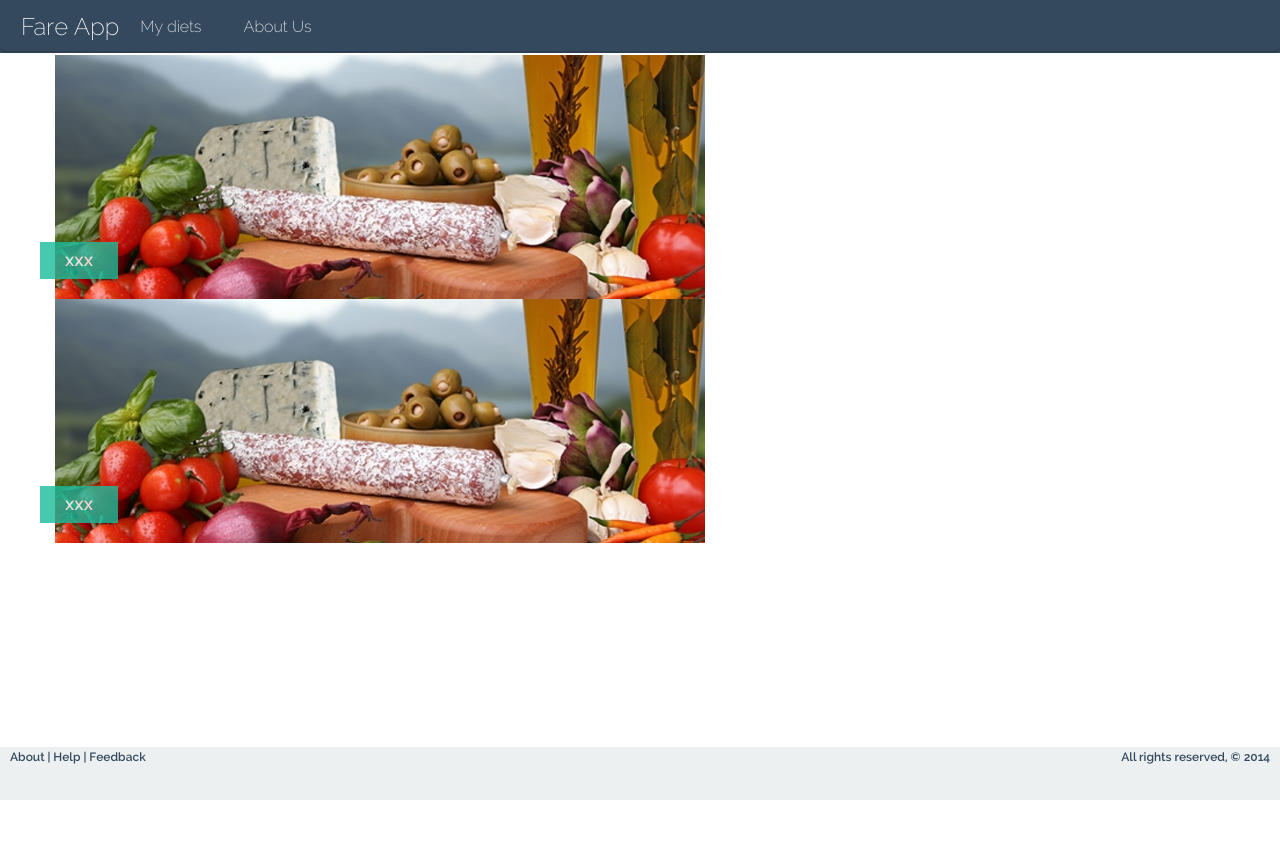
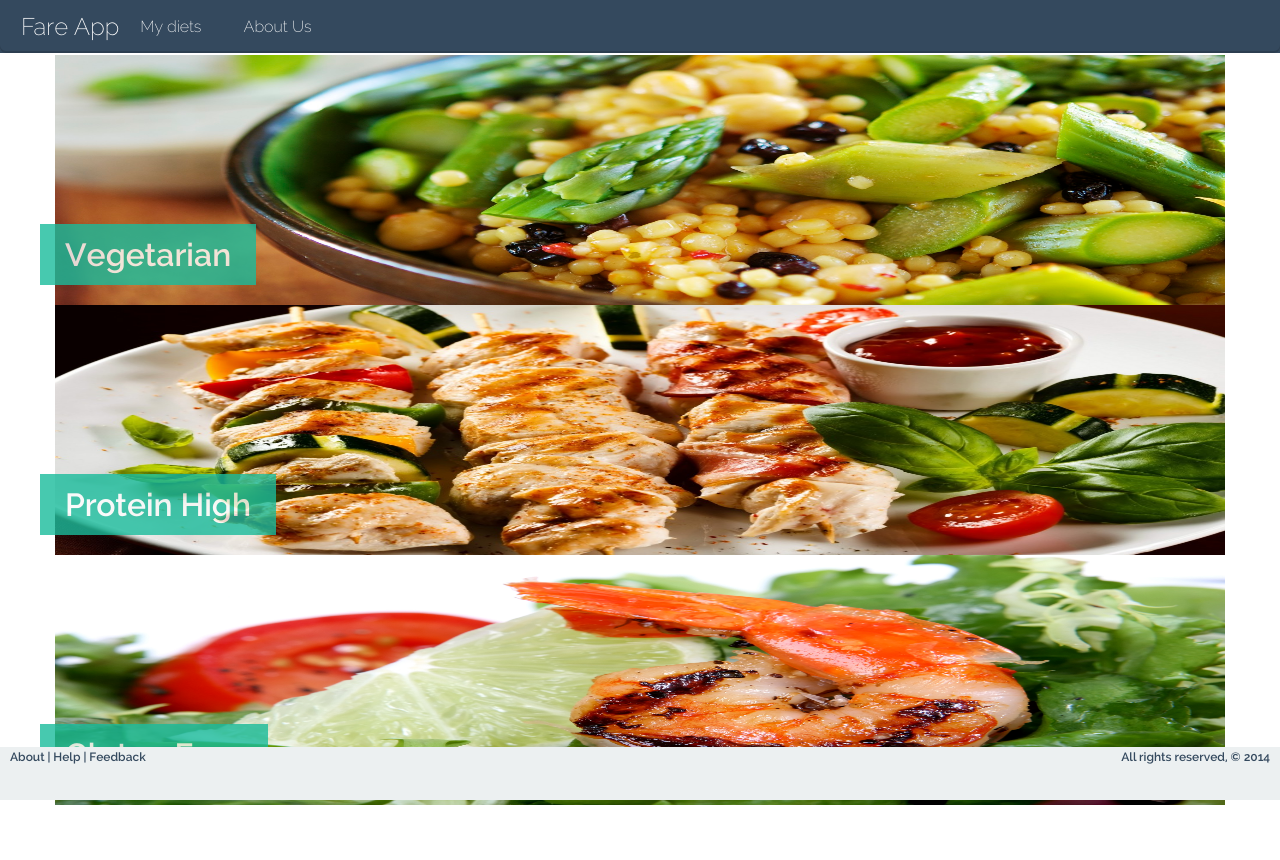
Before and after one commit to FadyKalo-zz/fare, a Django app: page /dietapp/ in a window 1280 px wide. Before the commit the page ends 800 px from the top, so only its background shows below. Run offline with Django 3.2, Linux system fonts and the light colour scheme; parts of the project's set-up code (start-up, migrations or seed data) failed here and were passed over; some libraries are stand-ins or nearby versions.

Commit message:
updated v2 of the landing/diets page

```diff
--- a/fare_project_django/fare/dietapp/templates/dietapp/diets_v2.html
+++ b/fare_project_django/fare/dietapp/templates/dietapp/diets_v2.html
@@ -1,27 +1,37 @@
 {% extends 'layouts/main.html' %}
 {% load static %}
-{%  block body_block %}
-
-<div class="row">
-    <div class="col-xs-12">
-        <a href="/dietapp/meals/">
-            <img class="img-responsive" src="{% static 'img/diet.jpg' %}"/>
-
-            <div class="img-overlay-label">
-                <span class="text">xxx</span>
-            </div>
-        </a>
+{% block body_block %}
+    <div class="row">
+        <div class="col-xs-12">
+            <a href="/dietapp/meals/">
+                <img class="img-responsive diet-hero" src="{% static 'img/vegetarian.jpg' %}"/>
+                <div class="img-overlay-label font-large">
+                    <span class="text">Vegetarian</span>
+                </div>
+            </a>
+        </div>
     </div>
+    <div class="row">
         <div class="col-xs-12">
-        <a href="/dietapp/meals/">
-            <img class="img-responsive" src="{% static 'img/diet.jpg' %}"/>
-
-            <div class="img-overlay-label">
-                <span class="text">xxx</span>
-            </div>
-        </a>
+            <a href="/dietapp/meals/">
+                <img class="img-responsive diet-hero" src="{% static 'img/high_protein.jpg' %}"/>
+                <div class="img-overlay-label font-large">
+                    <span class="text">Protein High</span>
+                </div>
+            </a>
+        </div>
     </div>
-</div>
-
-
+    <div class="row">
+        <div class="col-xs-12">
+            <a href="/dietapp/meals/">
+                <img class="img-responsive diet-hero" src="{% static 'img/gluten_free.jpg' %}"/>
+                <div class="img-overlay-label font-large">
+                    <span class="text">Gluten Free</span>
+                </div>
+            </a>
+        </div>
+    </div>
 {% endblock %}
+{% block css_block %}
+    <link href="{% static 'css/diets_v2.css' %}" rel="stylesheet">
+{% endblock %}
--- a/fare_project_django/fare/dietapp/templates/layouts/main.html
+++ b/fare_project_django/fare/dietapp/templates/layouts/main.html
@@ -34,8 +34,8 @@
             </div>
             <div class="footer-container row">
                 <nav class="navbar navbar-default navbar-fixed-bottom">
-                    <span class="copyright">All rights reserved, &copy; {% now 'Y' %}</span>
-                    <span class="footer-text">
+                    <span class="copyright font-small">All rights reserved, &copy; {% now 'Y' %}</span>
+                    <span class="footer-text font-small">
                         About | Help | Feedback
                     </span>
                 </nav>
--- /dev/null
+++ b/fare_project_django/fare/static/css/diets_v2.css
@@ -0,0 +1,4 @@
+.diet-hero {
+    height: 250px;
+    width: 100%;
+}
--- a/fare_project_django/fare/static/css/sitestyle.css
+++ b/fare_project_django/fare/static/css/sitestyle.css
@@ -29,7 +29,7 @@ body {
     font-size: 12px;
 }
 .body-container {
-    padding-top: 55px;
+    padding: 55px 0;
 }
 .navbar-inverse {
     /*background-color: #C0392B;*/
```
Also changed, not shown: fare_project_django/fare/static/img/gluten_free.jpg (added), fare_project_django/fare/static/img/high_protein.jpg (added), fare_project_django/fare/static/img/vegetarian.jpg (added).
